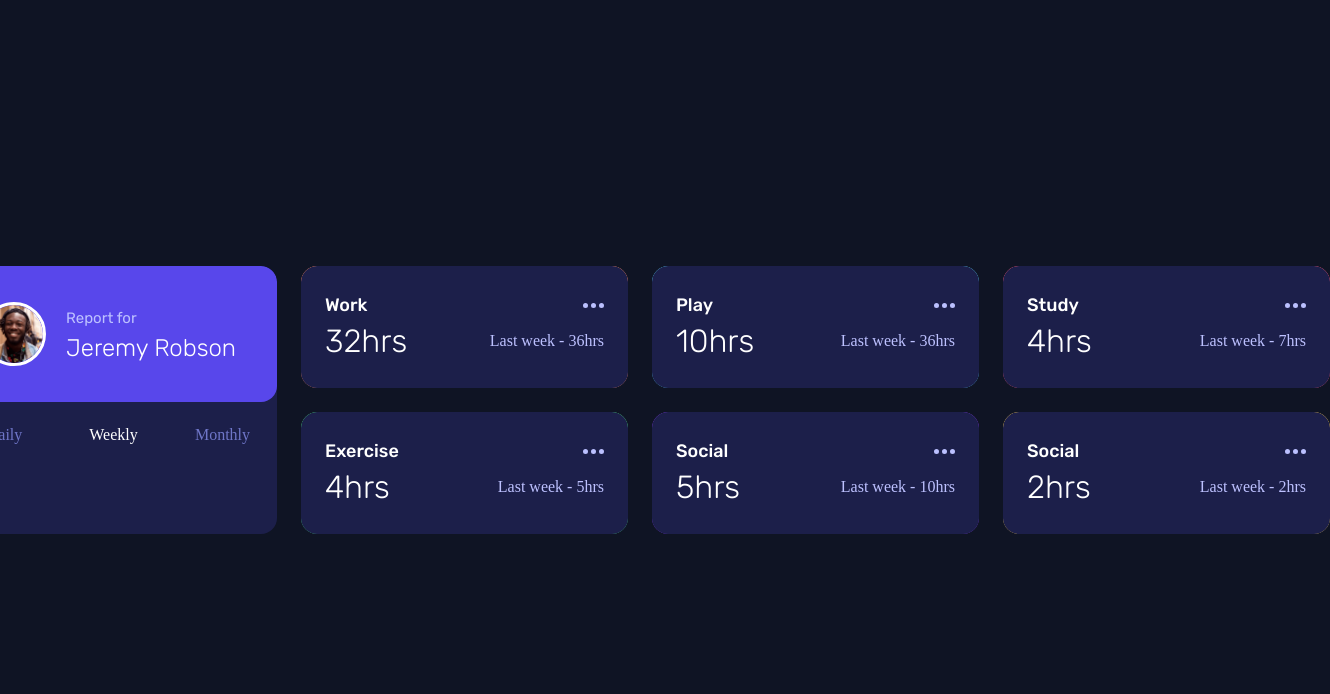
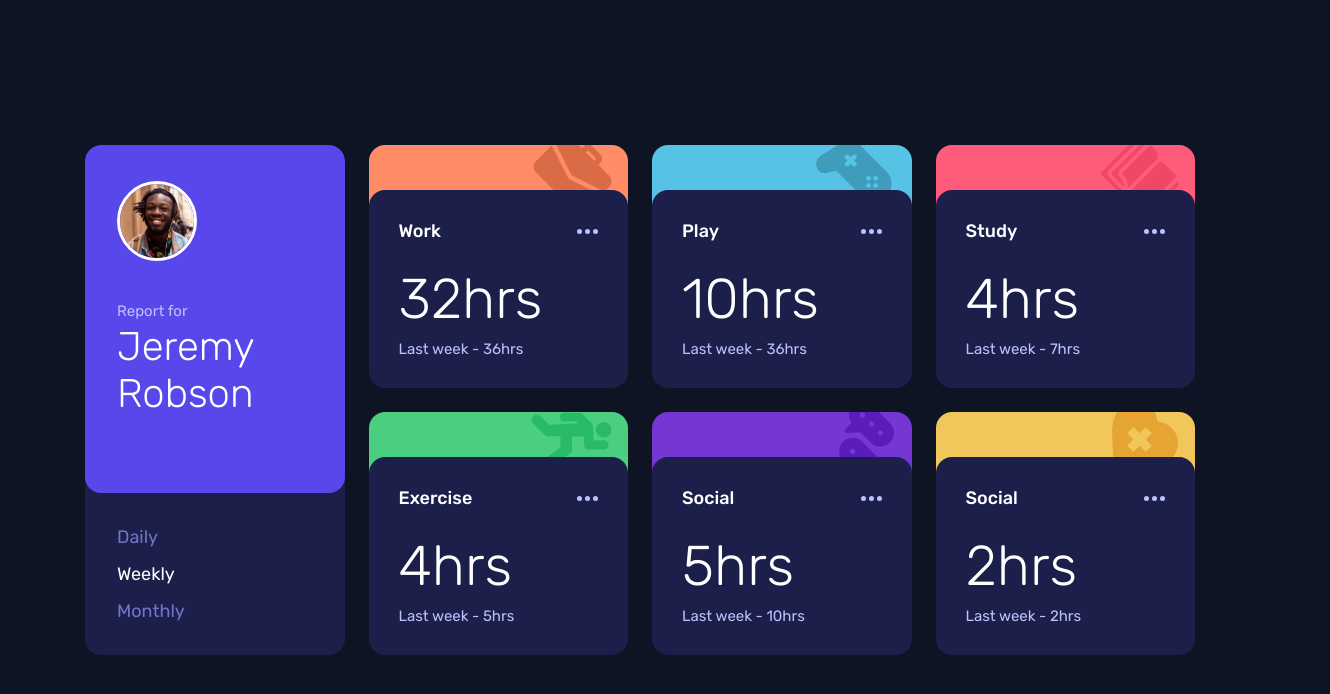
Before and after one commit to Joshk7/time-tracking-dashboard, a plain HTML site: page index.html in a window 1280 px wide. Shown: the whole page, 1330 px wide, since content can reach past the window. Drawn offline with Linux system fonts and the light colour scheme.

Commit message:
trying different layouts with css grid

```diff
--- a/index.html
+++ b/index.html
@@ -33,7 +33,7 @@
                                 width="64"
                                 height="64"
                             />
-                            <div>
+                            <div class="profile__user">
                                 <span class="report">Report for</span>
                                 <h1 class="username">Jeremy Robson</h1>
                             </div>
@@ -44,12 +44,14 @@
                             <button class="buttons__time">Monthly</button>
                         </div>
                     </li>
-                    <li class="cards__list--item work">
+                    <li class="cards__list--item">
+                        <div class="background work">
                             <img
                                 class="icon work__icon"
                                 src="/images/icon-work.svg"
                                 alt="Suitcase"
                             />
+                        </div>
                         <div class="content">
                             <div class="label">
                                 <h2>Work</h2>
@@ -67,12 +69,14 @@
                             </div>
                         </div>
                     </li>
-                    <li class="cards__list--item play">
+                    <li class="cards__list--item">
+                        <div class="background play">
                             <img
                                 class="icon play__icon"
                                 src="/images/icon-play.svg"
                                 alt="Game controller"
                             />
+                        </div>
                         <div class="content">
                             <div class="label">
                                 <h2>Play</h2>
@@ -90,12 +94,14 @@
                             </div>
                         </div>
                     </li>
-                    <li class="cards__list--item study">
+                    <li class="cards__list--item">
+                        <div class="background study">
                             <img
                                 class="icon study__icon"
                                 src="/images/icon-study.svg"
                                 alt="Book"
                             />
+                        </div>
                         <div class="content">
                             <div class="label">
                                 <h2>Study</h2>
@@ -113,12 +119,14 @@
                             </div>
                         </div>
                     </li>
-                    <li class="cards__list--item exercise">
+                    <li class="cards__list--item">
+                        <div class="background exercise">
                             <img
                                 class="icon exercise__icon"
                                 src="/images/icon-exercise.svg"
                                 alt="Running"
                             />
+                        </div>
                         <div class="content">
                             <div class="label">
                                 <h2>Exercise</h2>
@@ -136,12 +144,14 @@
                             </div>
                         </div>
                     </li>
-                    <li class="cards__list--item social">
+                    <li class="cards__list--item">
+                        <div class="background social">
                             <img
                                 class="icon social__icon"
                                 src="/images/icon-social.svg"
                                 alt="Chat bubble"
                             />
+                        </div>
                         <div class="content">
                             <div class="label">
                                 <h2>Social</h2>
@@ -159,12 +169,14 @@
                             </div>
                         </div>
                     </li>
-                    <li class="cards__list--item self">
+                    <li class="cards__list--item">
+                        <div class="background self">
                             <img
                                 class="icon self__icon"
                                 src="/images/icon-self-care.svg"
                                 alt="Heart"
                             />
+                        </div>
                         <div class="content">
                             <div class="label">
                                 <h2>Social</h2>
--- a/style.css
+++ b/style.css
@@ -2,16 +2,6 @@
 *::before,
 *::after {
     box-sizing: border-box;
-}
-
-.visually-hidden:not(:focus):not(:active) {
-    clip: rect(0 0 0 0);
-    clip-path: inset(50%);
-    height: 1px;
-    overflow: hidden;
-    position: absolute;
-    white-space: nowrap;
-    width: 1px;
 }
 
 * {
@@ -64,7 +54,7 @@ html {
 
 body {
     height: 100%;
-    /* font: normal 1.125rem/1 "Rubik"; */
+    font: normal 1.125rem/1 "Rubik";
 }
 
 main {
@@ -72,34 +62,33 @@ main {
 }
 
 .cards {
-    width: 100%;
     height: 100%;
     display: flex;
-    justify-content: center;
+    flex-direction: column;
 }
 
 .cards__list {
+    max-width: 1110px;
+    width: calc(100% - 2 * 1rem);
+    margin: auto;
     padding-block: 5rem;
-    padding-left: 0;
+    padding-inline: 0;
     display: grid;
     gap: 1.5rem;
 }
 
 .cards__list--item {
     list-style: none;
+    border-radius: 1rem;
     position: relative;
     overflow: hidden;
-    border-radius: 1rem;
-    width: 327px;
-}
-
-.cards__list {
-    margin-block: auto;
 }
 
 .profile {
     background: var(--dark-blue);
     border-radius: 1rem;
+    display: flex;
+    flex-direction: column;
 }
 
 .profile__content {
@@ -123,13 +112,15 @@ main {
 
 .username {
     margin-top: 0.25rem;
-    font: 300 1.5rem/normal "Rubik";
+    font: 300 1.5rem / normal "Rubik";
     color: var(--white);
 }
 
 .buttons {
+    padding: 1.5rem;
     display: grid;
     grid-template-columns: repeat(3, 1fr);
+    justify-content: space-around;
     padding-block: 1.5rem;
 }
 
@@ -152,18 +143,25 @@ main {
 }
 
 .icon {
-    /* position: absolute; */
-    display: none;
+    position: absolute;
     z-index: 1;
+}
+
+.background {
+    position: absolute;
+    width: 100%;
+    height: 100%;
+    border-bottom-right-radius: 2rem;
+    border-bottom-left-radius: 2rem;
 }
 
 .work {
     background: var(--work);
-    border: 0 solid transparent;
 }
 
 .work__icon {
-
+    right: 1rem;
+    top: -0.625rem;
 }
 
 .play {
@@ -171,7 +169,8 @@ main {
 }
 
 .play__icon {
-
+    right: 1.25rem;
+    top: -0.3125rem;
 }
 
 .study {
@@ -179,7 +178,8 @@ main {
 }
 
 .study__icon {
-
+    right: 1rem;
+    top: -0.375rem;
 }
 
 .exercise {
@@ -187,7 +187,8 @@ main {
 }
 
 .exercise__icon {
-
+    right: 1rem;
+    top: 0;
 }
 
 .social {
@@ -195,7 +196,8 @@ main {
 }
 
 .social__icon {
-
+    right: 0.75rem;
+    top: -1rem;
 }
 
 .self {
@@ -203,19 +205,18 @@ main {
 }
 
 .self__icon {
-
+    right: 1rem;
+    top: -0.75rem;
 }
 
 .content {
-    /* margin-top: 2.375rem; */
+    margin-top: 2.375rem;
     padding: 1.75rem 1.5rem;
-    width: 327px;
     background: var(--dark-blue);
-    /* position: relative; */
-    z-index: 999;
-    width: 100%;
+    border-top-right-radius: 1rem;
     border-top-left-radius: 1rem;
-    border-top-right-radius: 1rem;
+    position: relative;
+    z-index: 2;
 }
 
 .label {
@@ -226,7 +227,7 @@ main {
 }
 
 .label h2 {
-    font: 500 1.125rem/normal "Rubik";
+    font: 500 1.125rem / normal "Rubik";
     color: var(--white);
 }
 
@@ -237,16 +238,14 @@ main {
 }
 
 .stats h3 {
-    font: 300 2rem/normal "Rubik";
+    font: 300 2rem / normal "Rubik";
     color: var(--white);
 }
 
 .stats p {
-    font: normal 0.9375rem/normal;
+    font: normal 0.9375rem / normal "Rubik";
     color: var(--light-blue);
 }
-
-
 
 footer {
     display: none;
@@ -264,12 +263,80 @@ footer {
     color: hsl(228, 45%, 44%);
 }
 
-@media screen and (min-width: 900px) {
+@media screen and (min-width: 640px) {
+    .cards__list {
+        grid-template-columns: repeat(2, 1fr);
+    }
+
+    .profile {
+        grid-column: 1 / -1;
+    }
+}
+
+@media screen and (min-width: 768px) {
+    .cards__list {
+        grid-template-columns: repeat(3, 1fr);
+    }
+
+    .content {
+        margin-top: 2.8125rem;
+        padding: 1.875rem;
+    }
+
+    .label {
+        margin-bottom: 1.5rem;
+    }
+
+    .stats {
+        flex-direction: column;
+        align-items: flex-start;
+        row-gap: 0.5rem;
+    }
+
+    .stats h3 {
+        font-size: 3.5rem;
+        font-weight: 300;
+    }
+}
+
+@media screen and (min-width: 1024px) {
     .cards__list {
         grid-template-columns: repeat(4, 1fr);
     }
 
     .profile {
+        grid-column: auto;
         grid-row: 1 / 3;
     }
+
+    .profile__content {
+        flex-direction: column;
+        align-items: flex-start;
+        row-gap: 2.5rem;
+    }
+
+    .profile__image {
+        width: 5rem;
+        height: 5rem;
+    }
+
+    .profile__user {
+        margin-bottom: 2.5rem;
+    }
+
+    .username {
+        font-size: 2.5rem;
+    }
+
+    .stats {
+        flex-direction: column;
+        align-items: flex-start;
+    }
+
+    .buttons {
+        padding: 1.625rem 2rem;
+        grid-template-columns: 1fr;
+        justify-items: start;
+        height: 100%;
+    }
 }
```
Lines whose indentation alone changed are shown as unchanged.
